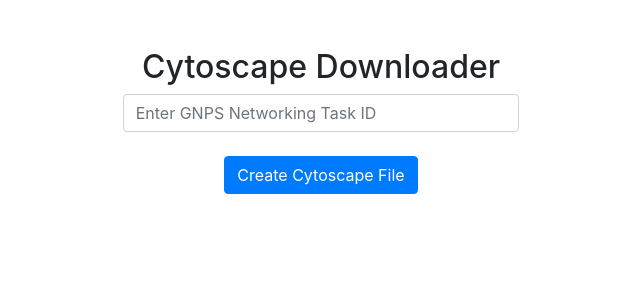
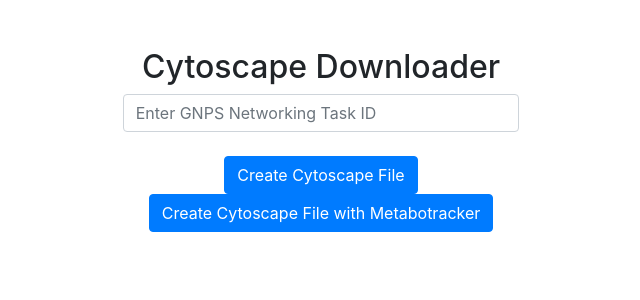
Before and after one commit to mwang87/GNPS_CytoscapeFormatting, a Flask app: page / in a window 1280 px wide. Shown: the part 69-369 px from the top of the page, without its empty margins (319-959 px from the left). Run offline with Flask 2, Linux system fonts and the light colour scheme; some libraries are stand-ins or nearby versions.

Commit message:
work in progress

```diff
--- a/templates/dashboard.html
+++ b/templates/dashboard.html
@@ -2,7 +2,7 @@
 <html>
 
 <head>
-    <title>GNPS Cytoscape Downloadder</title>
+    <title>GNPS Cytoscape Downloader</title>
     <script src="https://cdn.jsdelivr.net/npm/vue/dist/vue.js"></script>
     <script src="https://code.jquery.com/jquery-3.3.1.js" integrity="sha256-2Kok7MbOyxpgUVvAk/HJ2jigOSYS2auK4Pfzbm7uH60=" crossorigin="anonymous"></script>
     <link rel="stylesheet" href="https://maxcdn.bootstrapcdn.com/bootstrap/4.0.0/css/bootstrap.min.css" integrity="sha384-Gn5384xqQ1aoWXA+058RXPxPg6fy4IWvTNh0E263XmFcJlSAwiGgFAW/dAiS6JXm" crossorigin="anonymous">
--- a/templates/homepage.html
+++ b/templates/homepage.html
@@ -2,7 +2,7 @@
 <html>
 
 <head>
-    <title>GNPS Cytoscape Download-der</title>
+    <title>GNPS Cytoscape Downloader</title>
     <script src="https://cdn.jsdelivr.net/npm/vue/dist/vue.js"></script>
     <script src="https://code.jquery.com/jquery-3.3.1.js" integrity="sha256-2Kok7MbOyxpgUVvAk/HJ2jigOSYS2auK4Pfzbm7uH60=" crossorigin="anonymous"></script>
     <link rel="stylesheet" href="https://maxcdn.bootstrapcdn.com/bootstrap/4.0.0/css/bootstrap.min.css" integrity="sha384-Gn5384xqQ1aoWXA+058RXPxPg6fy4IWvTNh0E263XmFcJlSAwiGgFAW/dAiS6JXm" crossorigin="anonymous">
@@ -68,6 +68,16 @@
                   </div>
                   <div class="col-sm"></div>
                 </div>
+
+                <div class="row">
+                  <div class="col-sm"></div>
+                  <div class="col-sm">
+                      <div class="text-center" >
+                          <button id="analyzebutton" class="btn btn-primary" onclick="runMetabotracker()" >Create Cytoscape File with Metabotracker</button>
+                      </div>
+                  </div>
+                  <div class="col-sm"></div>
+                </div>
             </div>
         </div>
     </div>
@@ -80,6 +90,11 @@
         remote_url = "/process?task=" + $("#task").val()
         window.location.assign(remote_url);
     }
+
+    function runMetabotracker() {
+        remote_url = "/metabotracker?task=" + $("#task").val()
+        window.location.assign(remote_url);
+    }
     </script>
 </body>
 
--- a/templates/metabotracker.html
+++ b/templates/metabotracker.html
@@ -2,7 +2,7 @@
 <html>
 
 <head>
-    <title>GNPS Cytoscape Downloadder</title>
+    <title>GNPS Cytoscape Downloader</title>
     <script src="https://cdn.jsdelivr.net/npm/vue/dist/vue.js"></script>
     <script src="https://code.jquery.com/jquery-3.3.1.js" integrity="sha256-2Kok7MbOyxpgUVvAk/HJ2jigOSYS2auK4Pfzbm7uH60=" crossorigin="anonymous"></script>
     <link rel="stylesheet" href="https://maxcdn.bootstrapcdn.com/bootstrap/4.0.0/css/bootstrap.min.css" integrity="sha384-Gn5384xqQ1aoWXA+058RXPxPg6fy4IWvTNh0E263XmFcJlSAwiGgFAW/dAiS6JXm" crossorigin="anonymous">
--- a/templates/process.html
+++ b/templates/process.html
@@ -2,7 +2,7 @@
 <html>
 
 <head>
-    <title>GNPS Cytoscape Downloadder</title>
+    <title>GNPS Cytoscape Downloader</title>
     <script src="https://cdn.jsdelivr.net/npm/vue/dist/vue.js"></script>
     <script src="https://code.jquery.com/jquery-3.3.1.js" integrity="sha256-2Kok7MbOyxpgUVvAk/HJ2jigOSYS2auK4Pfzbm7uH60=" crossorigin="anonymous"></script>
     <link rel="stylesheet" href="https://maxcdn.bootstrapcdn.com/bootstrap/4.0.0/css/bootstrap.min.css" integrity="sha384-Gn5384xqQ1aoWXA+058RXPxPg6fy4IWvTNh0E263XmFcJlSAwiGgFAW/dAiS6JXm" crossorigin="anonymous">
```
